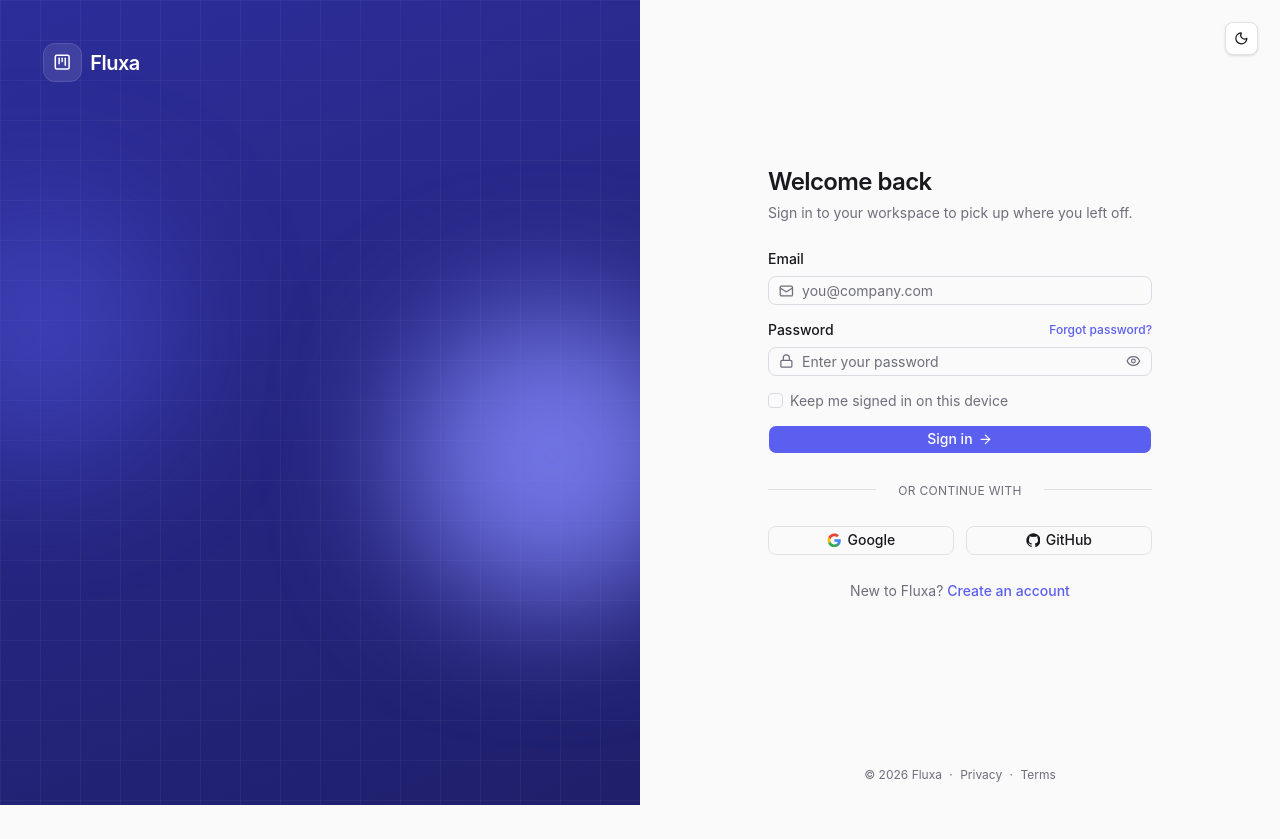
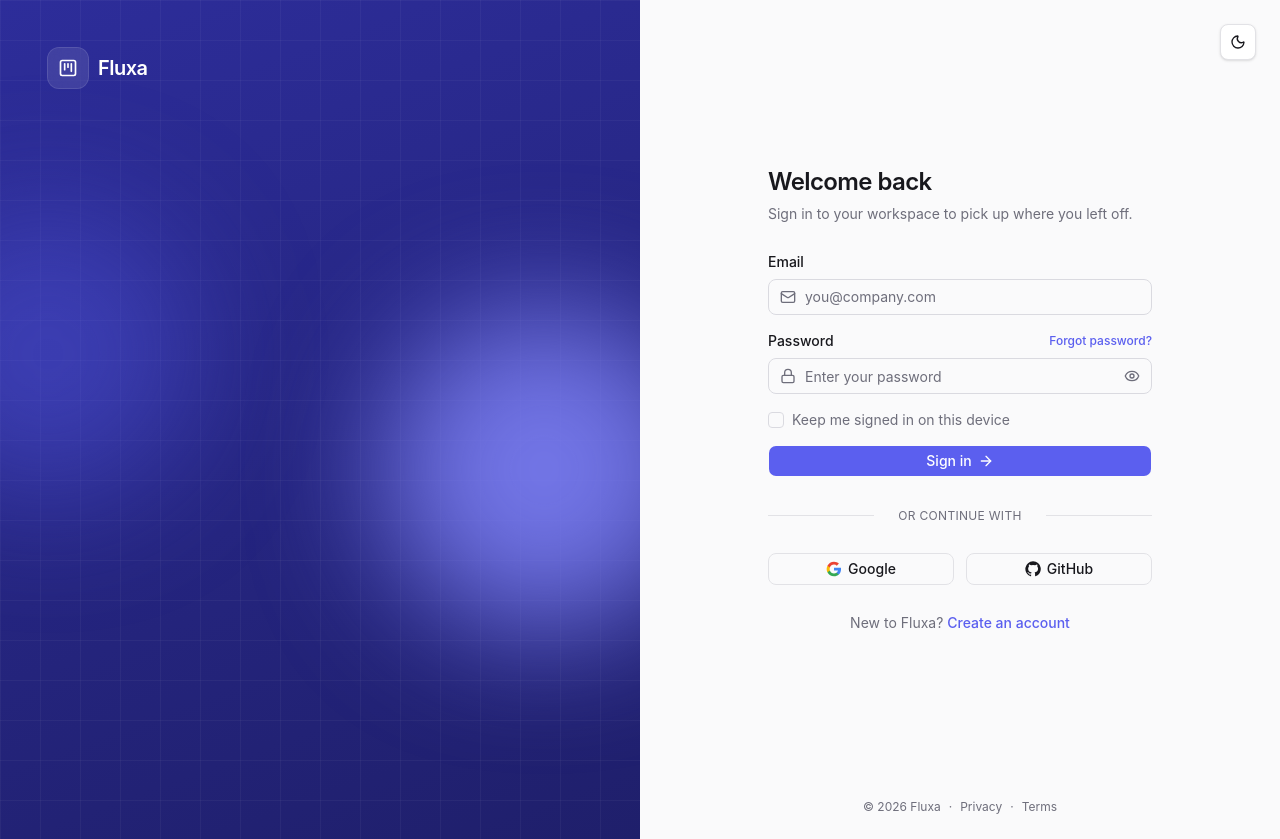
Before and after one commit to SaraDahman/Fluxa, a React (Vite) app in the folder client/: page / in a window 1280 px wide. Before the commit the page ends 805 px from the top, so only its background shows below. Built offline with nearby package versions, Linux system fonts and the light colour scheme.

Commit message:
feat: update input component styles and adjust spacing variables in CSS

```diff
--- a/client/src/components/ui/input.tsx
+++ b/client/src/components/ui/input.tsx
@@ -9,7 +9,7 @@
       type={type}
       data-slot="input"
       className={cn(
-        "h-8 w-full min-w-0 rounded-lg border border-input bg-transparent px-2.5 py-1 text-base transition-colors outline-none file:inline-flex file:h-6 file:border-0 file:bg-transparent file:text-sm file:font-medium file:text-foreground placeholder:text-muted-foreground focus-visible:border-ring focus-visible:ring-0 focus-visible:ring-transparent disabled:pointer-events-none disabled:cursor-not-allowed disabled:bg-input/50 disabled:opacity-50 aria-invalid:border-destructive aria-invalid:ring-3 aria-invalid:ring-destructive/20 md:text-sm dark:bg-input/30 dark:disabled:bg-input/80 dark:aria-invalid:border-destructive/50 dark:aria-invalid:ring-destructive/40",
+        "h-9 w-full min-w-0 rounded-lg border border-input bg-transparent px-2.5 py-1 text-base transition-colors outline-none file:inline-flex file:h-6 file:border-0 file:bg-transparent file:text-sm file:font-medium file:text-foreground placeholder:text-muted-foreground focus-visible:border-ring focus-visible:ring-0 focus-visible:ring-transparent disabled:pointer-events-none disabled:cursor-not-allowed disabled:bg-input/50 disabled:opacity-50 aria-invalid:border-destructive aria-invalid:ring-3 aria-invalid:ring-destructive/20 md:text-sm dark:bg-input/30 dark:disabled:bg-input/80 dark:aria-invalid:border-destructive/50 dark:aria-invalid:ring-destructive/40",
         className
       )}
       {...props}
--- a/client/src/features/auth/components/AuthLayout.tsx
+++ b/client/src/features/auth/components/AuthLayout.tsx
@@ -1,5 +1,5 @@
 import { Link } from "react-router-dom";
-import { Zap } from "lucide-react";
+import { Zap, SquareKanban } from "lucide-react";
 import { AuthShowcase } from "@/features/auth/components/AuthShowcase";
 import { ThemeToggle } from "@/shared/components/common/ThemeToggle";
 import { Outlet } from "react-router-dom";
@@ -15,9 +15,9 @@
         </div>
 
         {/* mobile brand header */}
-        <div className="flex items-center gap-2.5 p-6 lg:hidden">
+        <div className="flex items-center gap-2.5 p-5 lg:hidden">
           <div className="flex h-9 w-9 items-center justify-center rounded-lg bg-primary text-primary-foreground">
-            <Zap className="h-5 w-5 fill-primary-foreground" />
+            <SquareKanban className="h-5 w-5 text-primary-foreground" />
           </div>
           <span className="text-lg font-semibold tracking-tight">Fluxa</span>
         </div>
--- a/client/src/features/auth/components/AuthShowcase.tsx
+++ b/client/src/features/auth/components/AuthShowcase.tsx
@@ -58,7 +58,7 @@
       </div>
 
       {/* headline */}
-      <div className="relative z-10 max-w-lg text-showcase-text">
+      <div className="relative z-10 max-w-md text-showcase-text">
         <div className="space-y-4">
           <div className="inline-flex items-center gap-2 rounded-full border border-white/20 bg-white/10 px-3 py-1 text-xs font-medium backdrop-blur animate-fade-in">
             <span className="h-1.5 w-1.5 rounded-full bg-showcase-accent animate-pulse-soft" />
@@ -89,7 +89,7 @@
       </div>
 
       {/* how it works footer */}
-      <div className="relative z-10 max-w-lg animate-fade-up [animation-delay:560ms]">
+      <div className="relative z-10 max-w-md animate-fade-up [animation-delay:560ms]">
         <p className="mb-3 text-[11px] font-medium uppercase tracking-wider text-white/50">
           How Fluxa works
         </p>
--- a/client/src/index.css
+++ b/client/src/index.css
@@ -130,7 +130,7 @@
   --input: #dadae0;
   --ring: #5b5fef;
   --radius: 0.5rem;
-  --spacing: 0.23rem;
+  --spacing: 0.25rem;
 
   /* Keep standard shadcn fallbacks for charts and sidebars */
   --chart-1: oklch(0.87 0 0);
@@ -178,7 +178,7 @@
   --input: #1e1e32;
   --ring: #5b5fef;
   --radius: 0.5rem;
-  --spacing: 0.3rem;
+  --spacing: 0.25rem;
 
   /* Keep standard shadcn fallbacks for charts and sidebars */
   --chart-1: oklch(0.87 0 0);
```
